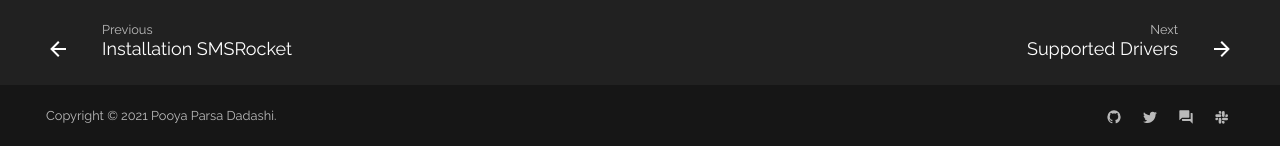
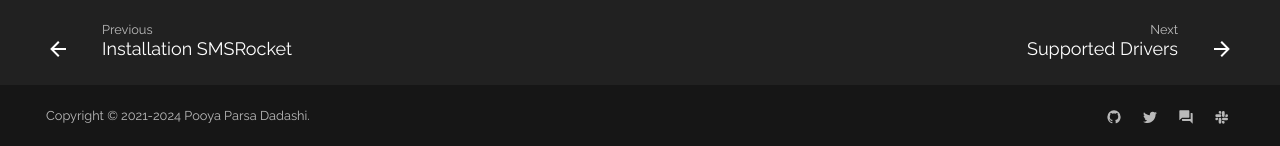
Before and after one commit to datamweb/sms-rocket, an MkDocs documentation site: the page built from docs/getting_started.md, in a window 1280 px wide and 900 px high, scrolled down 2217 px. Shown: the part 751-897 px from the top of the window. Built offline with MkDocs 1.6.1 and Material for MkDocs 9.7.7, drawn with Linux system fonts in a browser that asks for light colours; comment, search, counter and statistics services are not loaded; the version menu is left out; a style sheet for code colours, icons or effects is not loaded.

Commit message:
docs: update copyright year to 2024

```diff
--- a/mkdocs.yml
+++ b/mkdocs.yml
@@ -62,7 +62,7 @@ extra:
 site_url: https://smsrocket.codeigniter4.ir/
 repo_url: https://github.com/datamweb/sms-rocket
 edit_uri: edit/develop/docs/
-copyright: Copyright &copy; 2021 Pooya Parsa Dadashi.
+copyright: Copyright &copy; 2021-2024 Pooya Parsa Dadashi.
 
 markdown_extensions:
   - pymdownx.superfences
```
Also changed, not shown: 1 other file.
